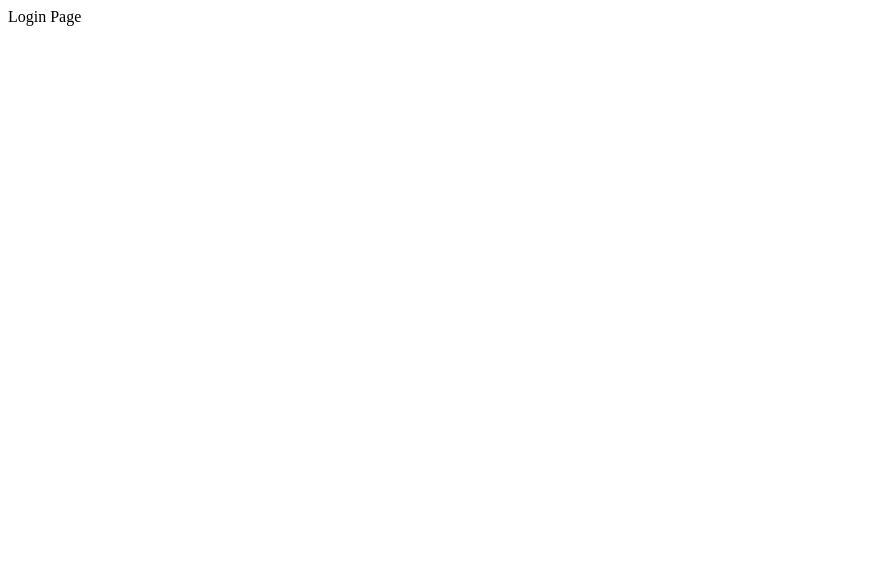
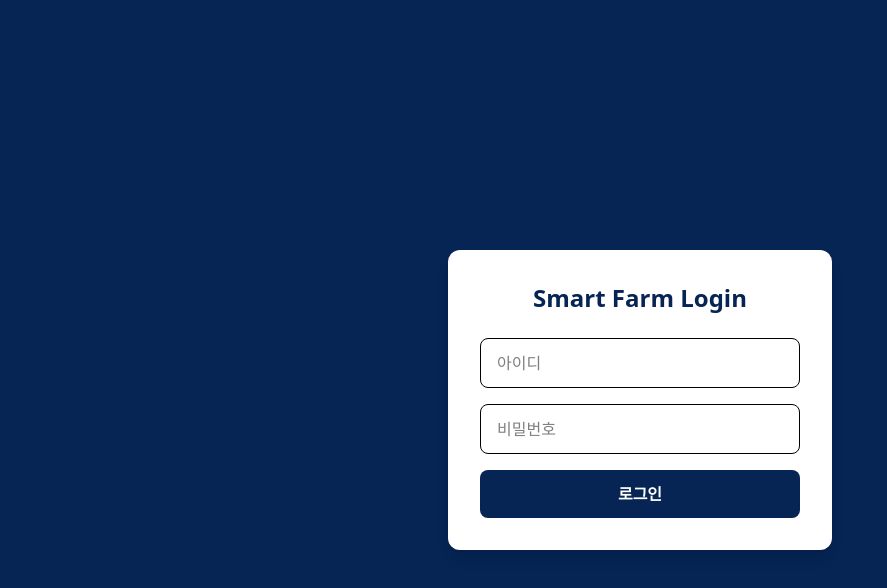
Before and after one commit to minseonkkim/intflow-dashboard, a React (Vite) app: page /login in a window 1280 px wide. Shown: the top 588 px of the page, without its empty margins (0-887 px from the left). Built offline with nearby package versions, Linux system fonts and the light colour scheme.

Commit message:
feat: 로그인 페이지 추가

```diff
--- a/package.json
+++ b/package.json
@@ -11,6 +11,7 @@
   },
   "dependencies": {
     "@tanstack/react-query": "^5.90.20",
+    "axios": "^1.13.5",
     "i18next": "^25.8.4",
     "react": "^19.2.0",
     "react-dom": "^19.2.0",
--- /dev/null
+++ b/src/api/auth.ts
@@ -0,0 +1,24 @@
+import axios from "axios";
+
+const api = axios.create({
+  baseURL: import.meta.env.VITE_API_BASE_URL,
+});
+
+interface LoginParams {
+  username: string;
+  password: string;
+}
+
+export const login = async ({ username, password }: LoginParams) => {
+  const formData = new URLSearchParams();
+  formData.append("username", username);
+  formData.append("password", password);
+
+  const response = await api.post("/auth/login", formData.toString(), {
+    headers: {
+      "Content-Type": "application/x-www-form-urlencoded",
+    },
+  });
+
+  return response.data;
+};
--- /dev/null
+++ b/src/api/axios.ts
@@ -0,0 +1,34 @@
+import axios from "axios";
+
+const api = axios.create({
+  baseURL: import.meta.env.VITE_API_BASE_URL,
+  withCredentials: false,
+  headers: {
+    "Content-Type": "application/json",
+  },
+});
+
+api.interceptors.request.use(
+  (config) => {
+    const token = localStorage.getItem("accessToken");
+
+    if (token) {
+      config.headers.Authorization = `Bearer ${token}`;
+    }
+
+    return config;
+  },
+  (error) => Promise.reject(error),
+);
+
+api.interceptors.response.use(
+  (response) => response,
+  (error) => {
+    if (error.response?.status === 401) {
+      console.log("인증 만료");
+    }
+    return Promise.reject(error);
+  },
+);
+
+export default api;
--- a/src/main.tsx
+++ b/src/main.tsx
@@ -3,6 +3,7 @@ import ReactDOM from "react-dom/client";
 import { RouterProvider } from "react-router-dom";
 import { router } from "@/app/router";
 import { AppProviders } from "@/app/providers";
+import "./index.css";
 
 ReactDOM.createRoot(document.getElementById("root")!).render(
   <React.StrictMode>
--- a/src/pages/LoginPage.tsx
+++ b/src/pages/LoginPage.tsx
@@ -1,3 +1,62 @@
+import { useState } from "react";
+import { useMutation } from "@tanstack/react-query";
+import { login } from "@/api/auth";
+import { useNavigate } from "react-router-dom";
+
 export default function LoginPage() {
-  return <div>Login Page</div>;
+  const navigate = useNavigate();
+  const [username, setUsername] = useState("");
+  const [password, setPassword] = useState("");
+
+  const { mutate, isPending } = useMutation({
+    mutationFn: login,
+    onSuccess: (data) => {
+      localStorage.setItem("accessToken", data.access_token);
+      console.log("로그인 성공");
+      navigate("/", { replace: true });
+    },
+    onError: (error) => {
+      console.error("로그인 실패", error);
+    },
+  });
+
+  const handleLogin = () => {
+    if (!username || !password) return;
+    mutate({ username, password });
+  };
+
+  return (
+    <div className="min-h-screen flex items-center justify-center bg-[#062454]">
+      <div className="w-full max-w-sm bg-white rounded-xl shadow-lg p-8">
+        <h1 className="text-2xl font-bold text-center text-[#062454] mb-6">
+          Smart Farm Login
+        </h1>
+
+        <div className="space-y-4">
+          <input
+            value={username}
+            onChange={(e) => setUsername(e.target.value)}
+            placeholder="아이디"
+            className="w-full px-4 py-3 border rounded-lg focus:outline-none focus:ring-2 focus:ring-[#062454]"
+          />
+
+          <input
+            type="password"
+            value={password}
+            onChange={(e) => setPassword(e.target.value)}
+            placeholder="비밀번호"
+            className="w-full px-4 py-3 border rounded-lg focus:outline-none focus:ring-2 focus:ring-[#062454]"
+          />
+
+          <button
+            onClick={handleLogin}
+            disabled={isPending}
+            className="w-full py-3 rounded-lg bg-[#062454] text-white font-semibold hover:opacity-90 transition disabled:opacity-50 cursor-pointer"
+          >
+            {isPending ? "로그인 중..." : "로그인"}
+          </button>
+        </div>
+      </div>
+    </div>
+  );
 }
--- a/tailwind.config.js
+++ b/tailwind.config.js
@@ -1,5 +1,8 @@
-module.exports = {
+/** @type {import('tailwindcss').Config} */
+export default {
+  content: ["./index.html", "./src/**/*.{js,ts,jsx,tsx}"],
   theme: {
     extend: {},
   },
+  plugins: [],
 };
```
Also changed, not shown: 2 other files (tests, documents, lock files or other folders).
